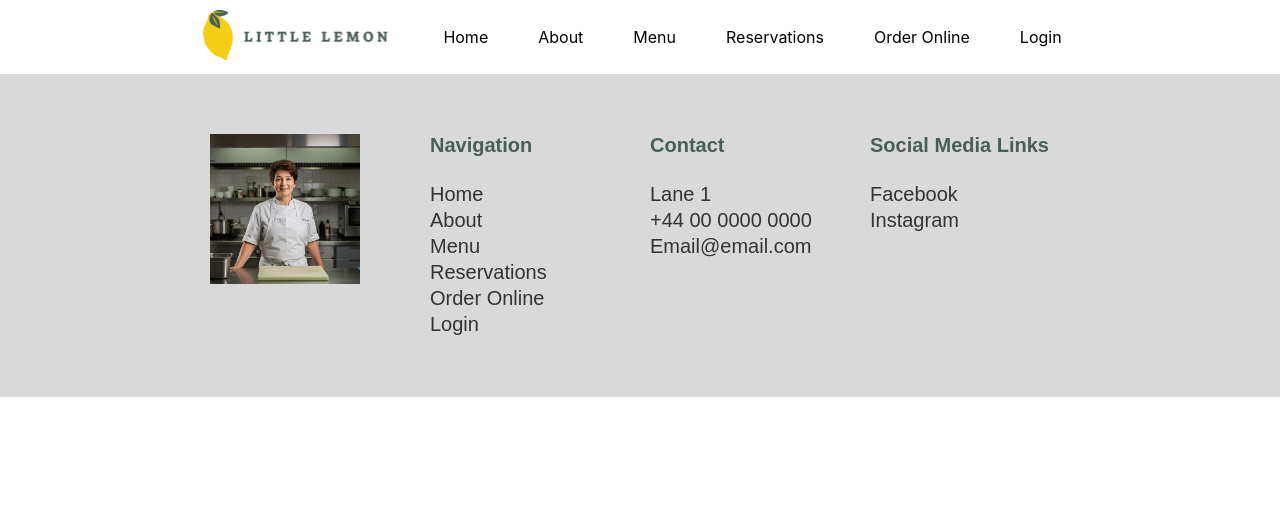
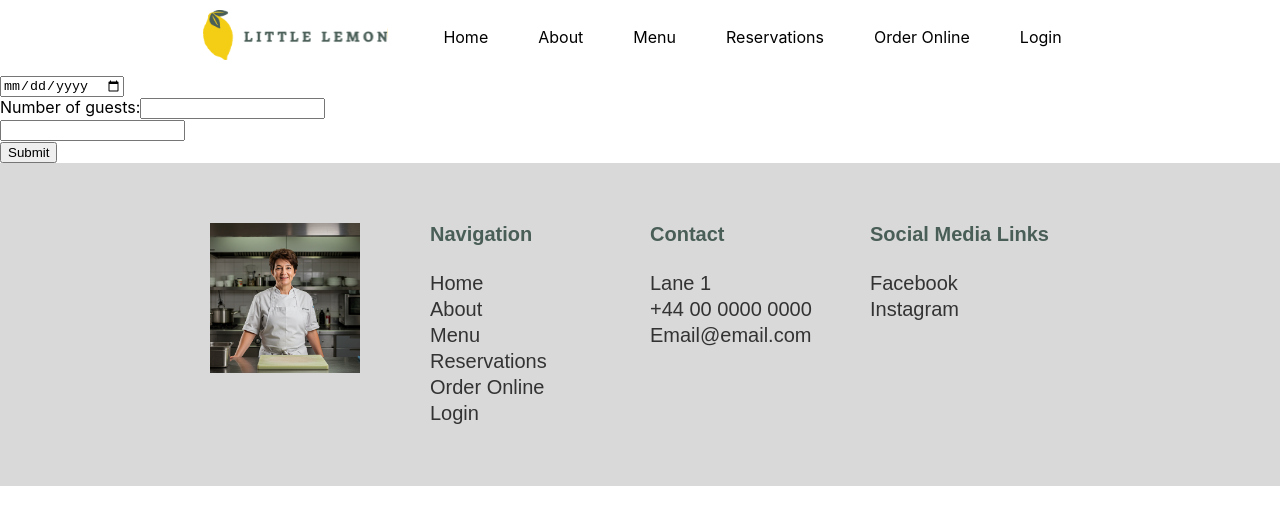
Before and after one commit to BoasAndreasen/project, a React (Create React App) app in the folder project/: page /reservations in a window 1280 px wide. Shown: the top 524 px of the page. Built offline with nearby package versions, Linux system fonts and the light colour scheme.

Commit message:
Initial form

```diff
--- /dev/null
+++ b/project/src/components/BookingForm/BookingForm.jsx
@@ -0,0 +1,20 @@
+export default function BookingForm() {
+    return (
+        <form onSubmit={(event) => {event.preventDefault(); alert("Reservation complete");}}>
+        <div>
+            <input type="date" id="reservation_date" name="reservation_date"></input>
+        </div>
+        <div>
+            <label>
+                Number of guests:
+                <input type="number" id="guests" name="guests" />
+            </label>
+        </div>
+            <input type="email" id="user_email" name="user_email" />
+
+        <div>
+            <button type="Submit">Submit</button>
+        </div>
+    </form>
+    )
+}
--- a/project/src/pages/Reservations.js
+++ b/project/src/pages/Reservations.js
@@ -1,10 +1,12 @@
 import Nav from "../components/Nav"
 import Footer from "../components/Footer"
+import BookingForm from "../components/BookingForm/BookingForm"
 
 function Reservations() {
     return (
         <>
             <Nav/>
+            <BookingForm/>
             <Footer/>
         </>
     )
```
